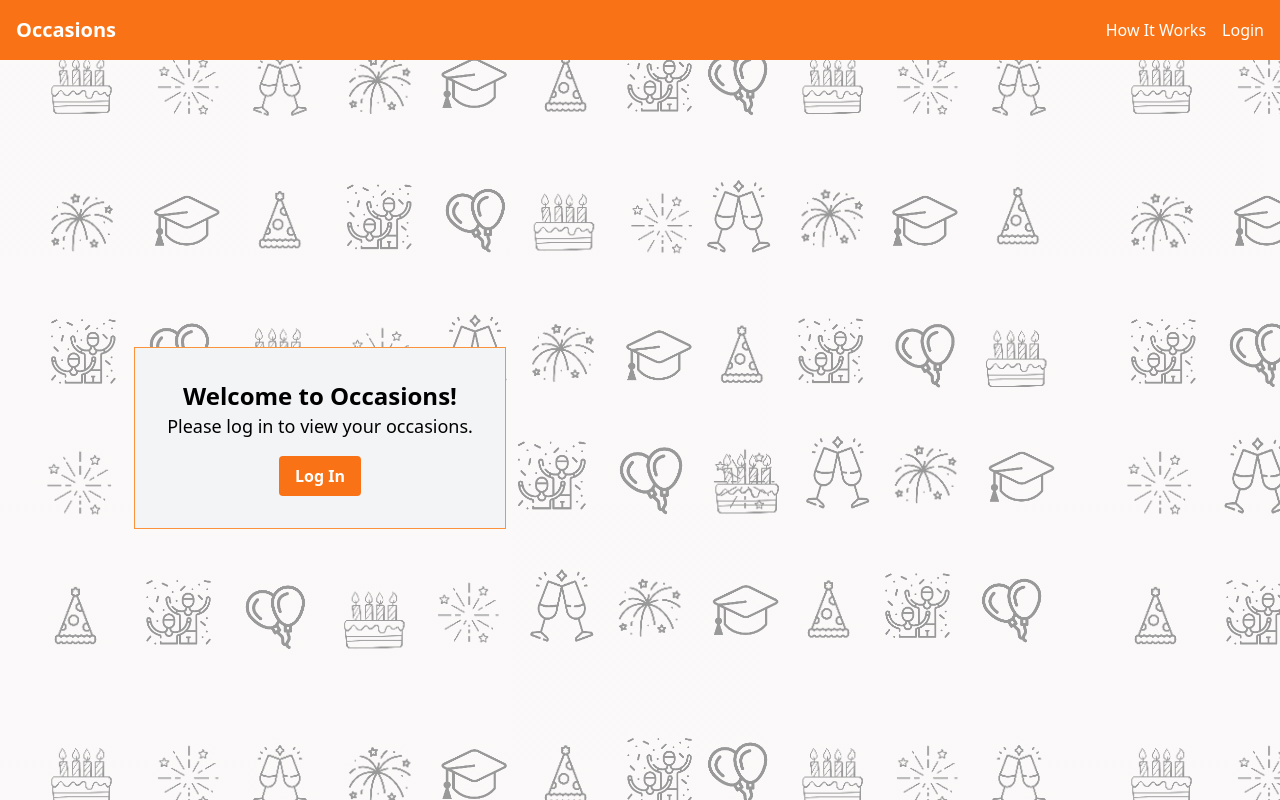
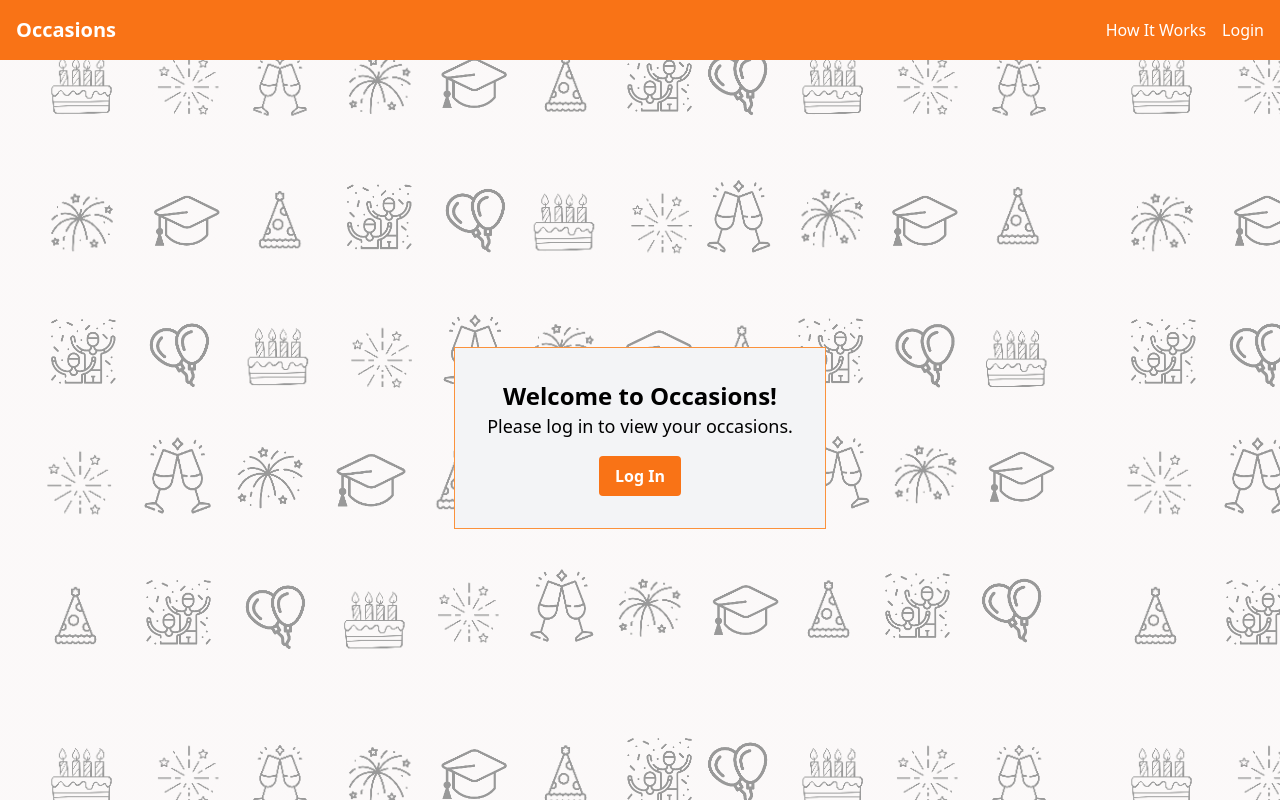
Before and after one commit to alindenberg/occasions-fe, a Next.js app: page / in a window 1280 px wide. Built offline with nearby package versions, Linux system fonts and the light colour scheme; no server answers.

Commit message:
style: Update CSS classes on main element in index.tsx

```diff
--- a/src/pages/index.tsx
+++ b/src/pages/index.tsx
@@ -64,7 +64,7 @@
 
   return (
     <main
-      className="flex flex-grow flex-col mt-4"
+      className="flex flex-grow flex-col items-center justify-center mt-4"
     >
       <div className="flex flex-col flex-grow w-full md:w-3/4 lg:w-1/2 p-2">
         {isAuthenticated ?
```
